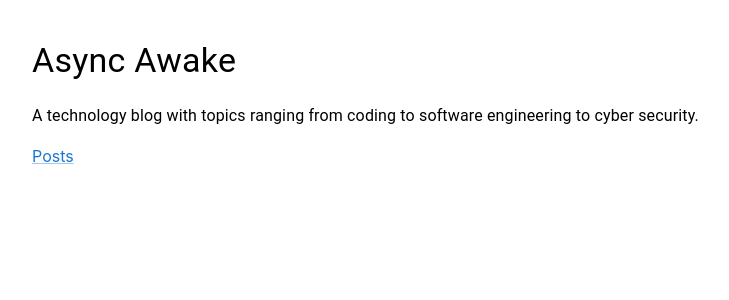
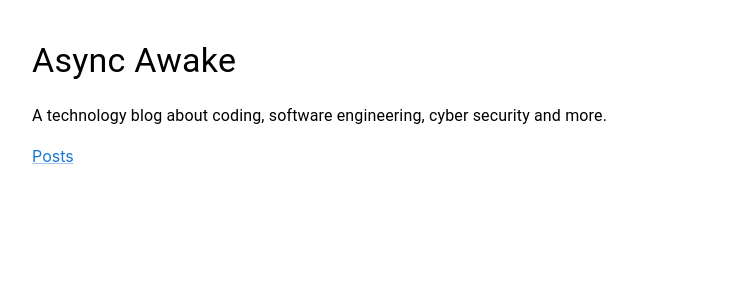
Before and after one commit to ayushmanchhabra/asyncawake.studio, a React (Vite) app: page / in a window 1280 px wide. Shown: the top 300 px of the page, without its empty margins (8-737 px from the left). Built offline with nearby package versions, Linux system fonts and the light colour scheme.

Commit message:
chore(docs): update site description

```diff
--- a/src/screens/Home.tsx
+++ b/src/screens/Home.tsx
@@ -5,7 +5,8 @@ export default function Home() {
         <Box>
             <Typography style={{ textAlign: 'left' }} variant="h4">Async Awake</Typography>
             <br />
-            <Typography style={{ textAlign: 'left' }} variant='subtitle1'>A technology blog with topics ranging from coding to software engineering to cyber security.</Typography>
+            <Typography style={{ textAlign: 'left' }} variant='subtitle1'>A technology blog about coding, software engineering, cyber security and more.
+            </Typography>
             <List>
                 <ListItem style={{ paddingLeft: 0 }}>
                     <Link href={`/post`}>Posts</Link>
```
Also changed, not shown: 1 other file (tests, documents, lock files or other folders).
